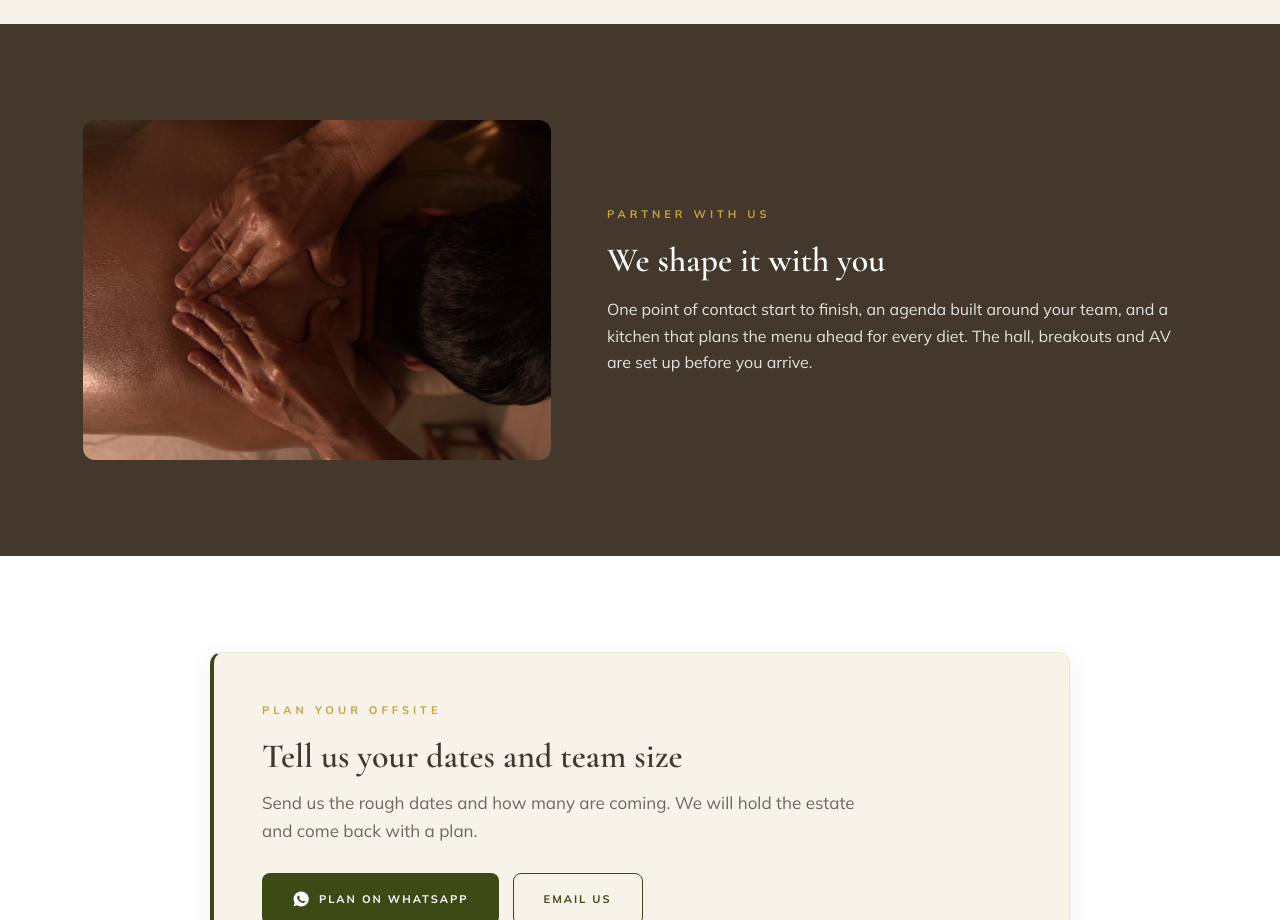
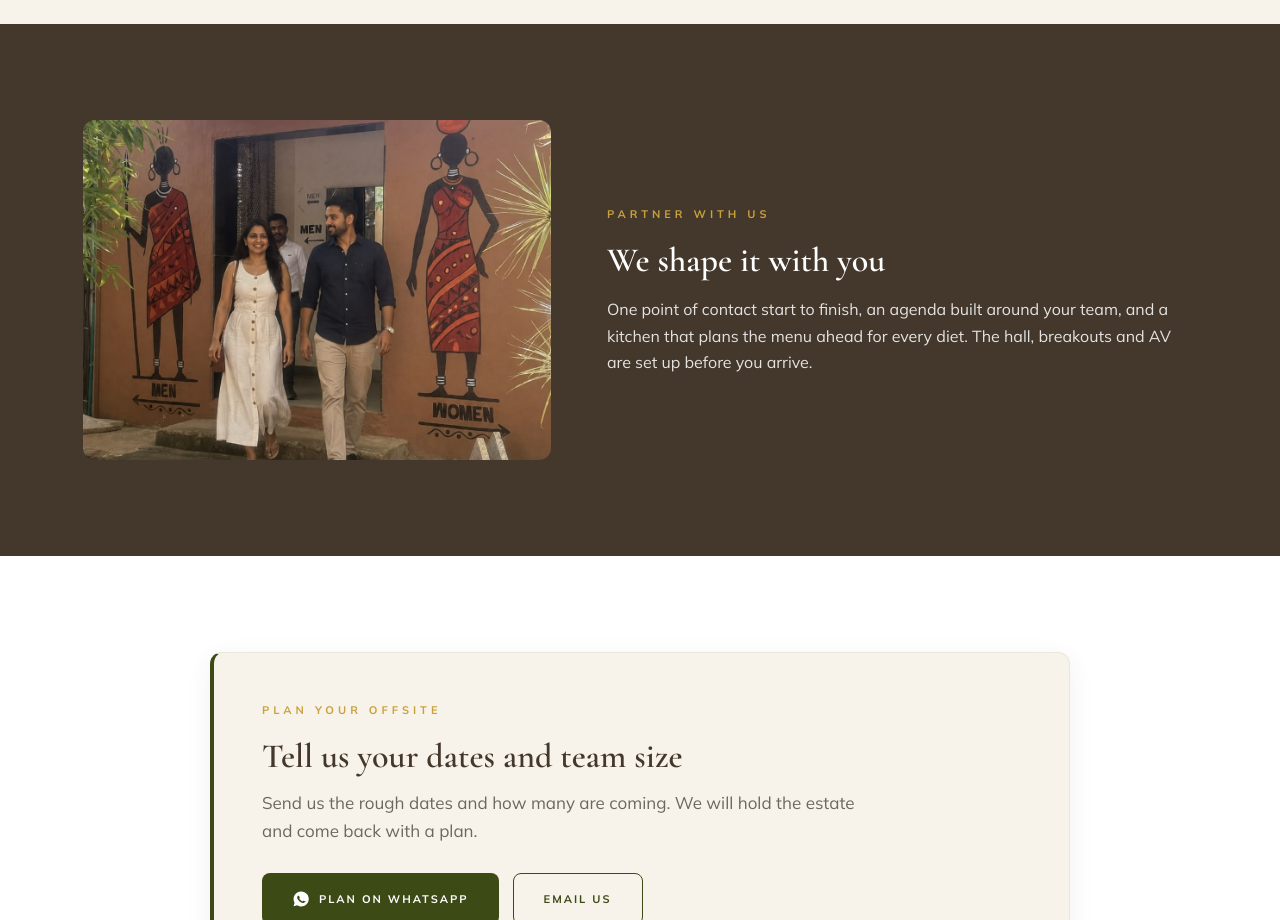
Before and after one commit to markwiz2022/orchidtree-new-updated, a website: page corporate.html in a window 1280 px wide. Shown: the part 3660-4580 px from the top of the page. Drawn offline with nearby package versions, Linux system fonts and the light colour scheme.

Commit message:
Replace massage image with for corporate page.jpeg

```diff
--- a/corporate.html
+++ b/corporate.html
@@ -501,7 +501,7 @@
   <!-- PARTNER WITH US — short note -->
   <section class="partner">
     <div class="wrap reveal">
-      <div class="media"><img src="images/uploads/Image_6_1024x1536_bk_923d98c089.jpg" alt="Outdoor BYOB lounge at Orchid Tree, set for an evening after the offsite sessions" width="700" height="900" loading="lazy"></div>
+      <div class="media"><img src="images/uploads/for corporate page.jpeg" alt="Outdoor BYOB lounge at Orchid Tree, set for an evening after the offsite sessions" width="700" height="900" loading="lazy"></div>
       <div class="txt">
         <div class="eyebrow">Partner with us</div>
         <h2>We shape it with you</h2>
```
